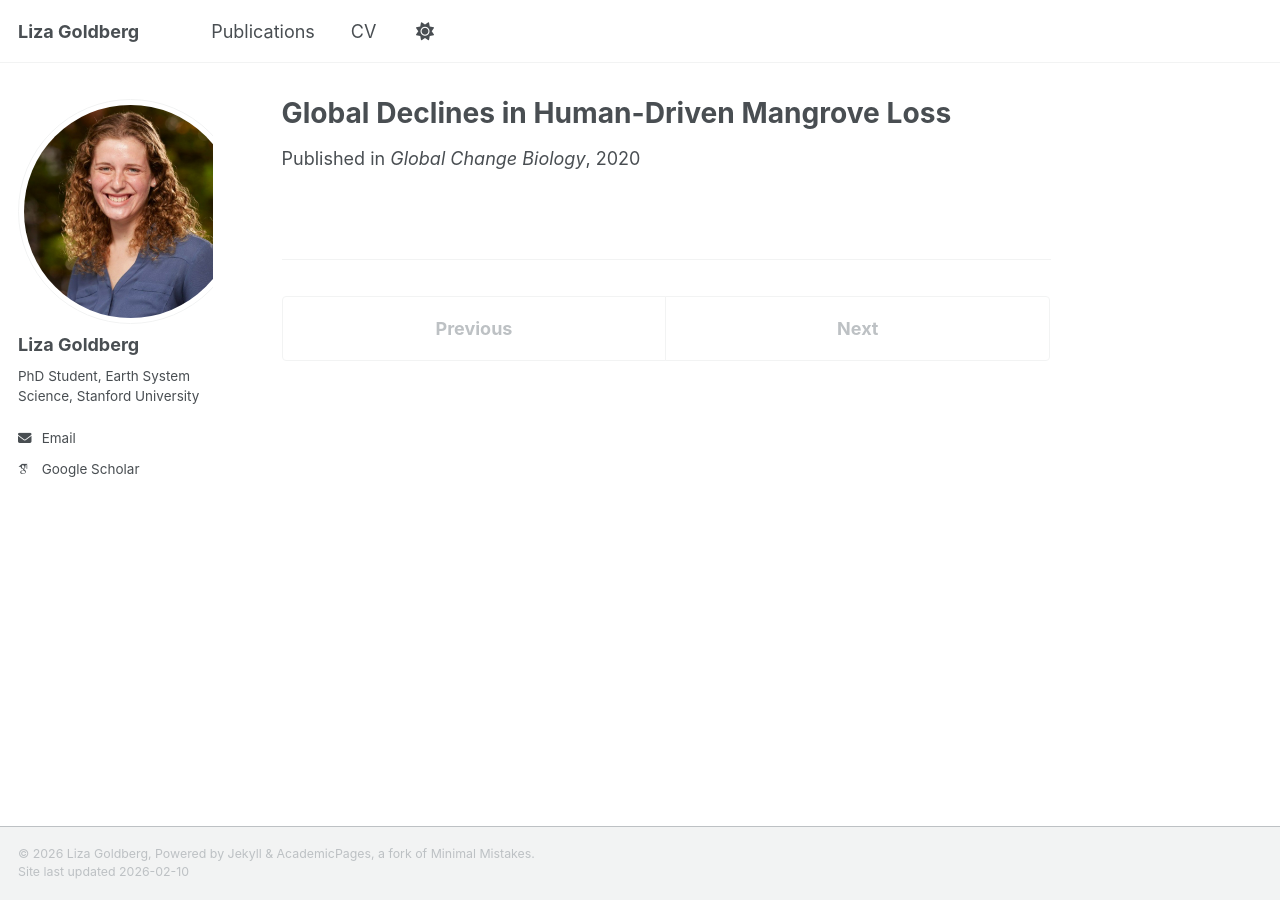
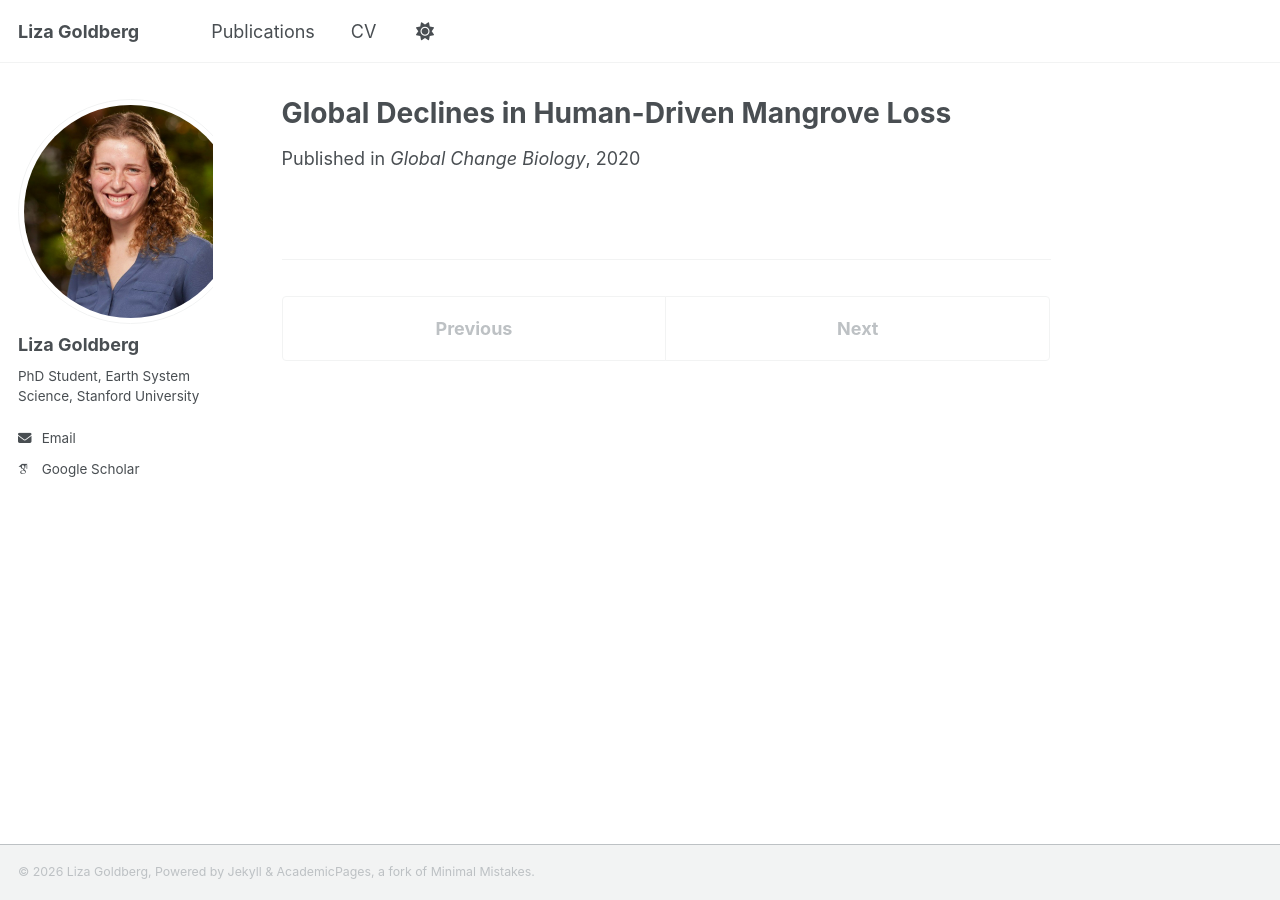
Before and after one commit to lizaagoldberg/lizaagoldberg.github.io, a Jekyll site: the page built from _publications/2020-01-01-global-declines-mangrove.md, in a window 1280 px wide. Built offline with Jekyll 4.4.1, drawn with Linux system fonts in a browser that asks for light colours; some web fonts are replaced; a script bundle is joined from its source files by our own code; library files that are not in the unit come from our copies.

Commit message:
Small fix.

```diff
--- a/_includes/footer.html
+++ b/_includes/footer.html
@@ -1,6 +1,5 @@
 {% include base_path %}
 
 <div class="page__footer-copyright">
-  &copy; {{ site.time | date: '%Y' }} {{ site.name | default: site.title }}, {{ site.data.ui-text[site.locale].powered_by | default: "Powered by" }} <a href="https://jekyllrb.com" rel="nofollow">Jekyll</a> &amp; <a href="https://github.com/academicpages/academicpages.github.io">AcademicPages</a>, a fork of <a href="https://mademistakes.com/work/minimal-mistakes-jekyll-theme/" rel="nofollow">Minimal Mistakes</a>.<br />
-  Site last updated {{ "now" | date: '%Y-%m-%d' }}
+  &copy; {{ site.time | date: '%Y' }} {{ site.name | default: site.title }}, {{ site.data.ui-text[site.locale].powered_by | default: "Powered by" }} <a href="https://jekyllrb.com" rel="nofollow">Jekyll</a> &amp; <a href="https://github.com/academicpages/academicpages.github.io">AcademicPages</a>, a fork of <a href="https://mademistakes.com/work/minimal-mistakes-jekyll-theme/" rel="nofollow">Minimal Mistakes</a>.
 </div>
```
